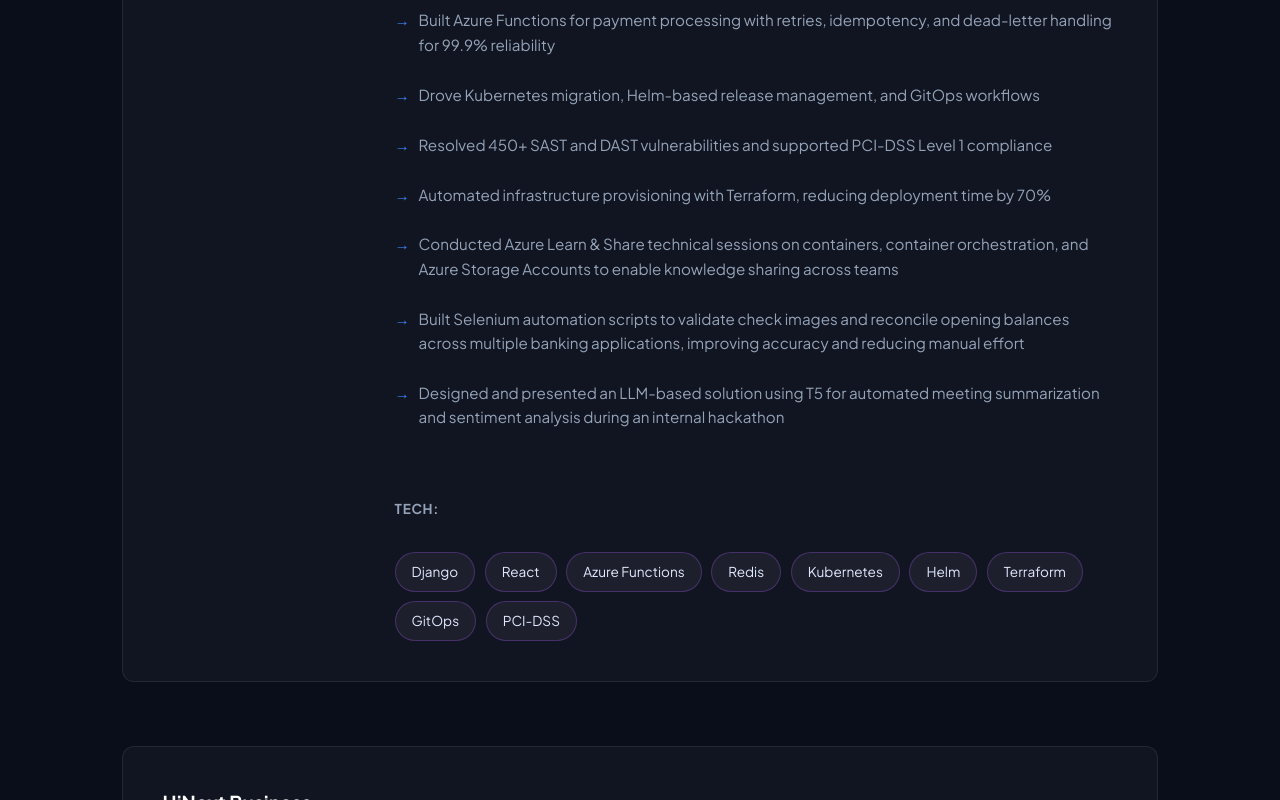
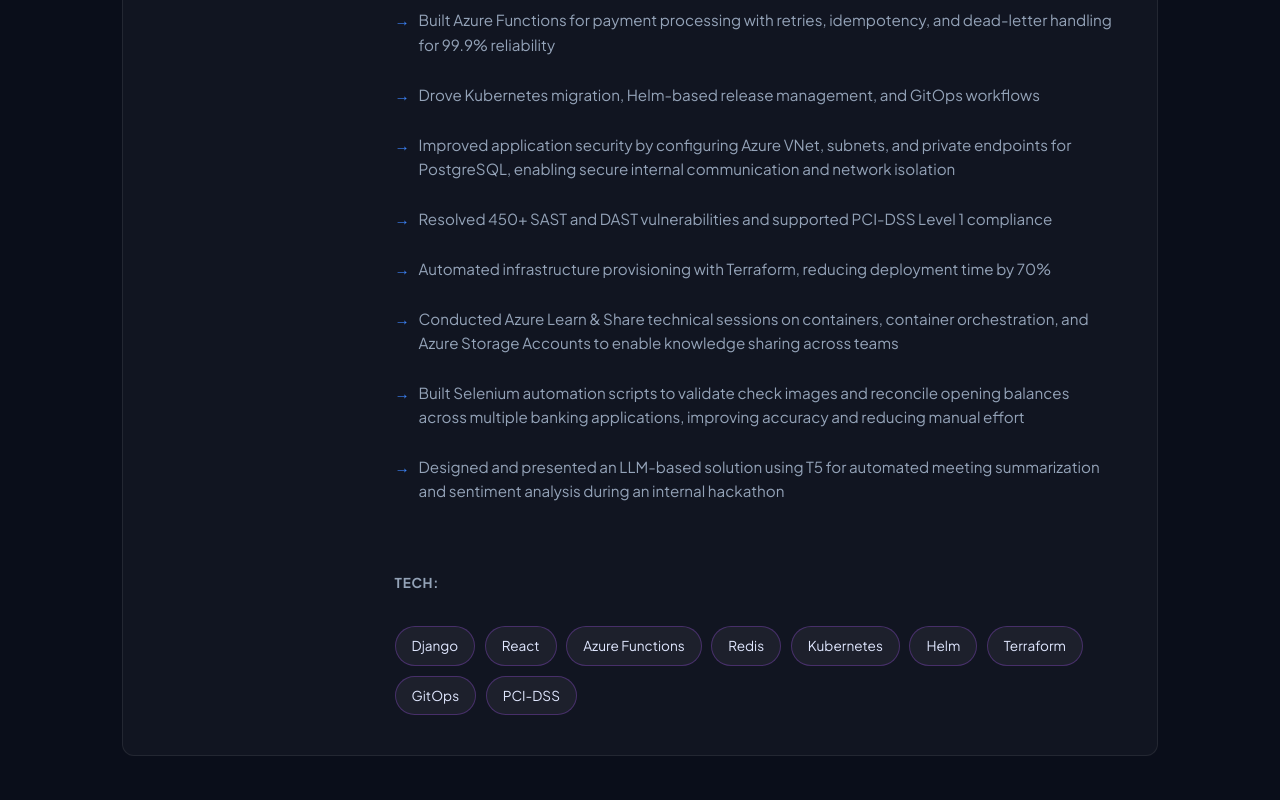
Before and after one commit to unlockcivil/faisal-portfolio, a React (Vite) app: page / in a window 1280 px wide. Shown: the part 2700-3500 px from the top of the page. Built offline with nearby package versions, Linux system fonts and the light colour scheme.

Commit message:
enhancements

```diff
--- a/src/App.jsx
+++ b/src/App.jsx
@@ -18,6 +18,10 @@
   {
     title: 'Cloud & DevOps',
     items: ['Microsoft Azure', 'Azure Functions', 'AKS', 'Docker', 'Kubernetes', 'Helm', 'Terraform', 'CI/CD', 'DNS'],
+  },
+  {
+    title: 'Networking',
+    items: ['VNet', 'Subnet', 'Private Endpoints'],
   },
   {
     title: 'Databases & Tools',
@@ -45,6 +49,7 @@
       'Optimized high-volume payment APIs to sub-200ms latency using Django ORM, Redis caching, and database indexing',
       'Built Azure Functions for payment processing with retries, idempotency, and dead-letter handling for 99.9% reliability',
       'Drove Kubernetes migration, Helm-based release management, and GitOps workflows',
+      'Improved application security by configuring Azure VNet, subnets, and private endpoints for PostgreSQL, enabling secure internal communication and network isolation',
       'Resolved 450+ SAST and DAST vulnerabilities and supported PCI-DSS Level 1 compliance',
       'Automated infrastructure provisioning with Terraform, reducing deployment time by 70%',
       'Conducted Azure Learn & Share technical sessions on containers, container orchestration, and Azure Storage Accounts to enable knowledge sharing across teams',
@@ -71,6 +76,18 @@
     period: '2025 - Present',
     type: 'B2B SaaS marketplace',
     url: 'https://unlockcivil.com',
+    technologies: [
+      'Azure App Service',
+      'Azure Static Web Apps',
+      'Azure Communication Services',
+      'Azure Blob Storage',
+      'Azure Functions',
+      'React',
+      'React-Bootstrap',
+      'Django REST Framework',
+      'Azure Maps',
+      'Azure SQL',
+    ],
     summary: 'A lead marketplace platform built for scale, monetization, and operational efficiency',
     points: [
       'Launched a production product supporting 1000+ concurrent users',
@@ -82,9 +99,10 @@
   },
   {
     name: 'Billing Software',
-    period: '2024',
+    period: '2026',
     type: 'Full-stack billing and record management platform',
     url: 'https://brave-moss-08a2ce100.1.azurestaticapps.net/dashboard',
+    technologies: ['Django REST Framework', 'React-Bootstrap', 'Azure App Service', 'Azure Static Web Apps', 'Azure SQL'],
     summary:
       'A billing solution built to streamline purchase and sales workflows, automate calculations, and preserve historical records for faster future operations.',
     points: [
@@ -98,9 +116,10 @@
   },
   {
     name: 'Gao Kings Properties',
-    period: '2024',
+    period: '2025',
     type: 'Frontend-only real estate website',
     url: 'https://www.gaokingsproperties.com',
+    technologies: ['React', 'React-Bootstrap', 'Responsive Design', 'Frontend Development', 'Hostinger'],
     summary:
       'A responsive property website focused on clean browsing flows, strong brand presentation, and smooth content-driven user experience.',
     points: [
@@ -316,6 +335,17 @@
                       <li key={j}>{point}</li>
                     ))}
                   </ul>
+
+                  <div className="project-tech">
+                    <span className="tech-label">Tech:</span>
+                    <div className="pill-cloud">
+                      {project.technologies.map((tech) => (
+                        <span key={tech} className="tech-pill">
+                          {tech}
+                        </span>
+                      ))}
+                    </div>
+                  </div>
 
                   <p className="project-period">{project.period}</p>
                 </ScrollReveal>
@@ -945,6 +975,12 @@
           font-weight: 700;
         }
 
+        .project-tech {
+          display: grid;
+          gap: 1rem;
+          margin-bottom: 1.5rem;
+        }
+
         .project-period {
           font-size: 0.85rem;
           color: var(--text-muted);
```
